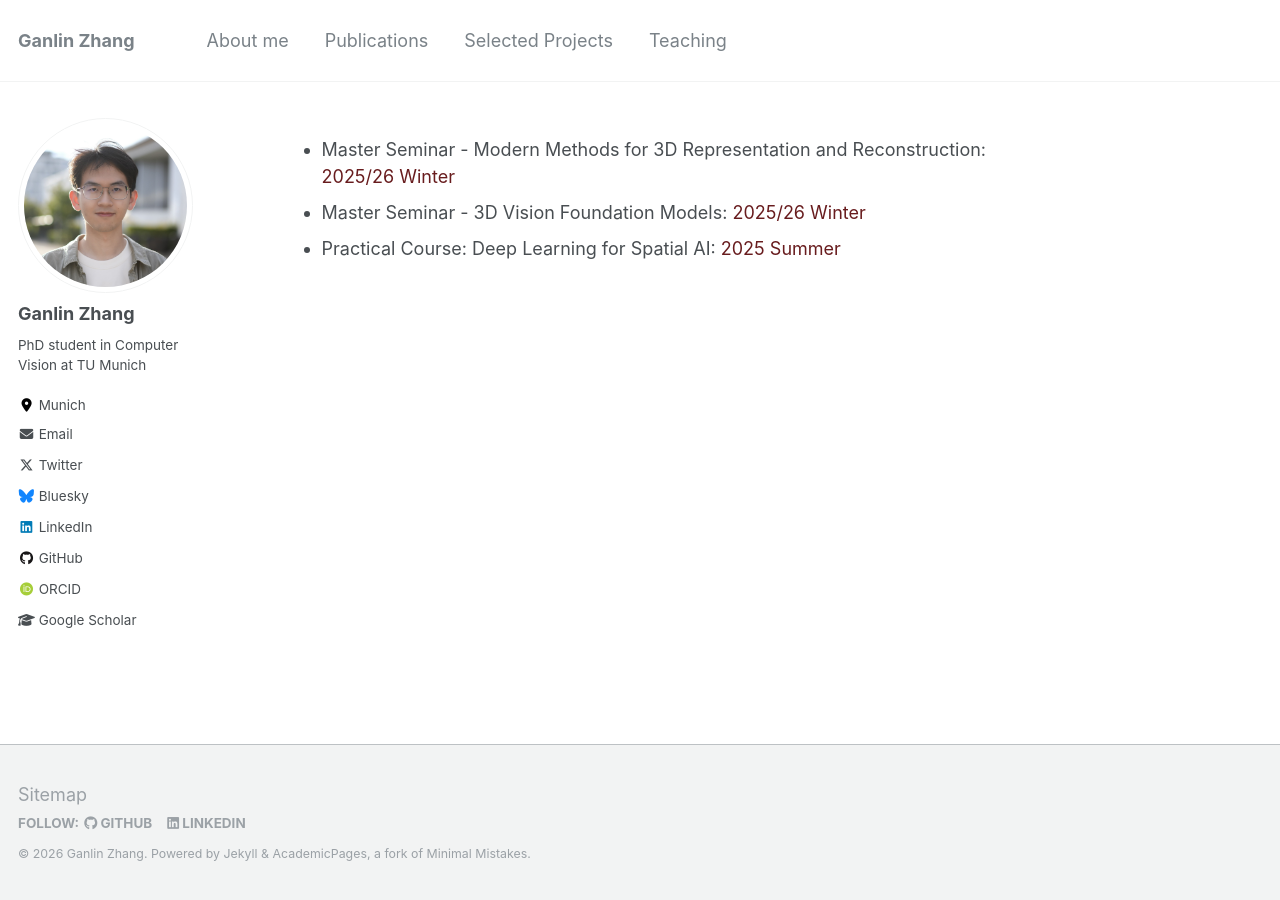
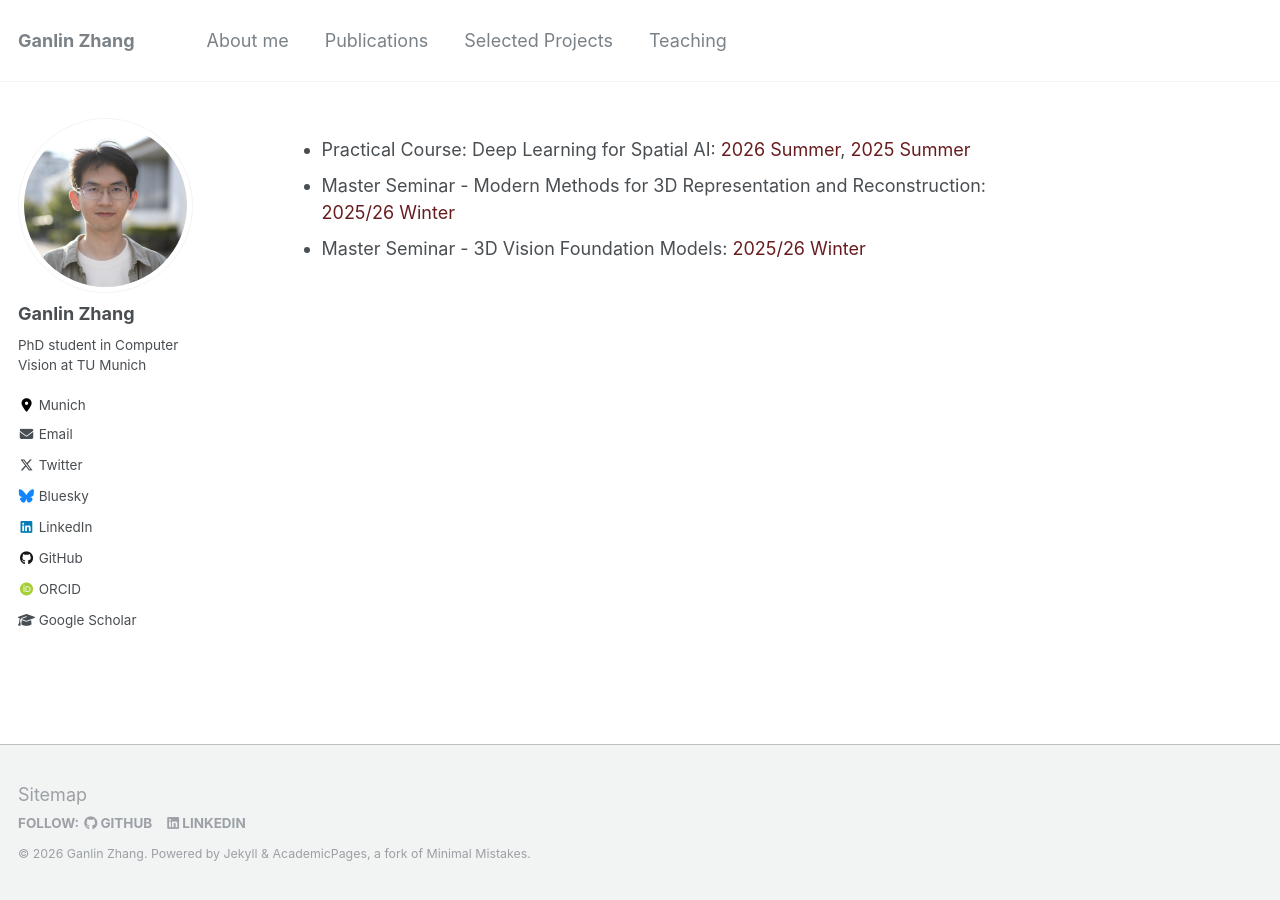
Before and after one commit to zhangganlin/zhangganlin.github.io, a Jekyll site: the page built from _pages/teaching.md, in a window 1280 px wide. Built offline with Jekyll 4.4.1, drawn with Linux system fonts in a browser that asks for light colours; our own code applies the rules of GitHub Pages for plain Markdown files.

Commit message:
update teaching

```diff
--- a/_pages/teaching.md
+++ b/_pages/teaching.md
@@ -1,4 +1,4 @@
+* Practical Course: Deep Learning for Spatial AI: <a href="https://cvg.cit.tum.de/teaching/ss2026/dl4sai" target="_blank">2026 Summer</a>, <a href="https://cvg.cit.tum.de/teaching/ss2025/dl4sai" target="_blank">2025 Summer</a>
 * Master Seminar - Modern Methods for 3D Representation and Reconstruction:
  <a href="https://cvg.cit.tum.de/teaching/ws2025/seminar_mm3dr" target="_blank">2025/26 Winter</a>
 * Master Seminar - 3D Vision Foundation Models: <a href="https://cvg.cit.tum.de/teaching/ws2025/seminar_3dvfm" target="_blank">2025/26 Winter</a>
-* Practical Course: Deep Learning for Spatial AI: <a href="https://cvg.cit.tum.de/teaching/ss2025/dl4sai" target="_blank">2025 Summer</a>
```
